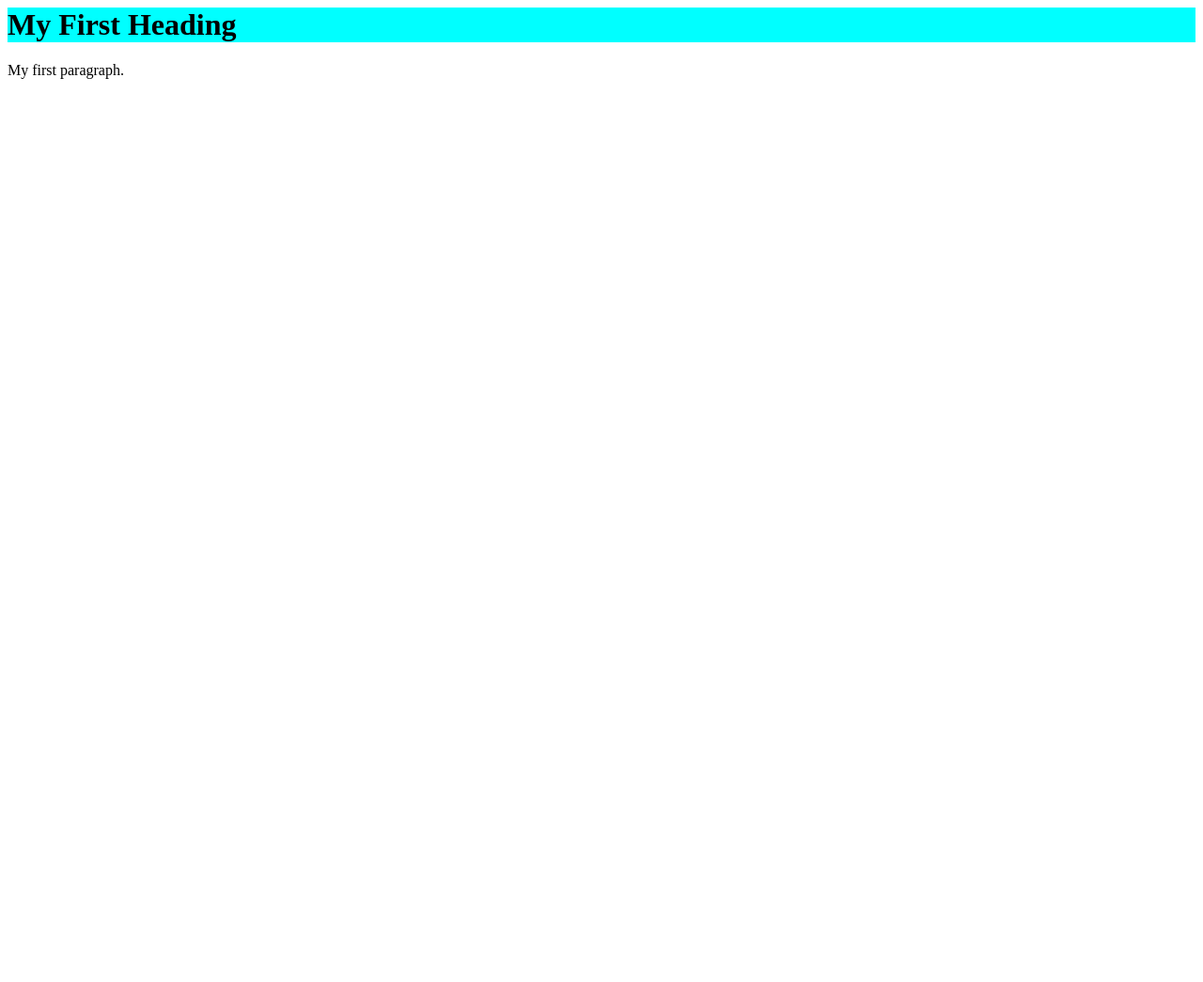
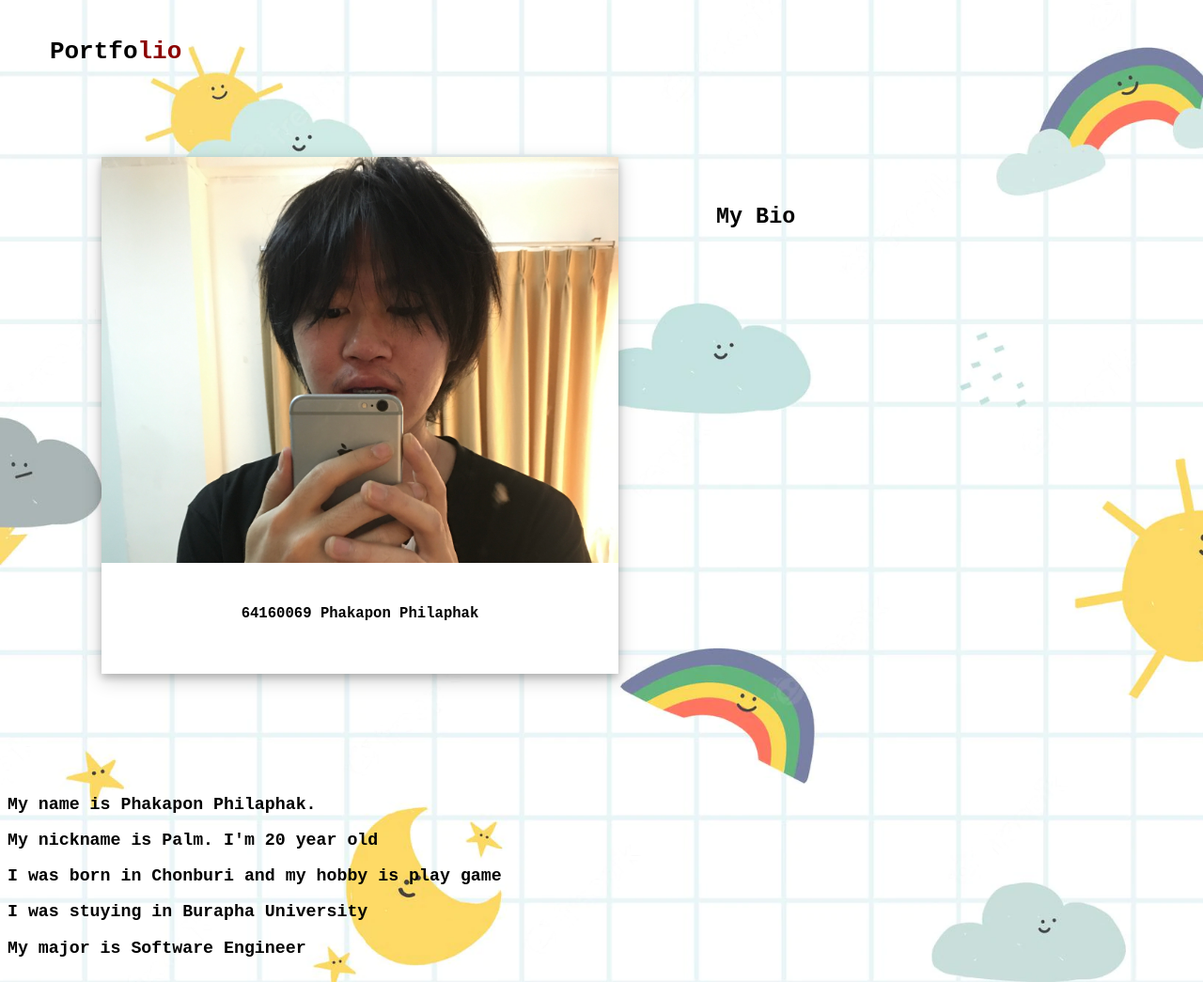
Before and after one commit to 64160069/88823764, a plain HTML site: page index.html in a window 1280 px wide. Shown: the whole page at 94% size. Before the commit the page ends 800 px from the top, so only its background shows below. Drawn offline with Linux system fonts and the light colour scheme.

Commit message:
Portfolio

```diff
--- a/index.html
+++ b/index.html
@@ -1,18 +1,38 @@
 <html>
 
 <head>
-    <title>Hello World</title>
-    <link rel="stlyesheet" href="style.css">
+    <title>Portfolio 64160069</title>
+    <link rel="stylesheet" href="style.css">
 </head>
 
+<body>
 
-<body>
-    <div>
+    <div class="div1">
+        <h1>Portfo<span>lio</span></h1>
+    </div>
 
-        <h1 style="background-color: aqua;">My First Heading</h1>
-        <p>My first paragraph.</p>
+    <div class="div2">
+        <img src="IMG_5589.JPG" alt="" style="width:100%">
+        <div class="container">
+            <p>64160069 Phakapon Philaphak</p>
+        </div>
+    </div>
+
+    <div class="MyBio">
+        <h2>My Bio</h2>
+    </div>
+
+    <div class="description">
+        <h3>My name is Phakapon Philaphak.</h3>
+        <h3>My nickname is Palm. I'm 20 year old</h3>
+        <h3>I was born in Chonburi and my hobby is play game</h3>
+        <h3>I was stuying in Burapha University</h3>
+        <h3>My major is Software Engineer</h3>
 
     </div>
+
+
+
 </body>
 
 </html>
--- /dev/null
+++ b/style.css
@@ -0,0 +1,60 @@
+body {
+    background-image: url(bg.JPG);
+    background-size: cover;
+}
+
+.div1 {
+    font-weight: bold;
+    font-family: monospace;
+    background-size: cover;
+    margin-top: 40;
+    margin-left: 20;
+}
+
+span {
+    color: darkred;
+}
+
+h1 {
+    display: flex;
+    padding-left: 2%;
+    margin-top: 2%;
+    font-size: xx-large;
+}
+
+.div2 {
+    margin-top: 80;
+    margin-left: 100;
+    background-color: white;
+    box-shadow: 0 4px 8px 0 rgba(0, 0, 0, 0.2), 0 6px 20px 0 rgba(0, 0, 0, 0.19);
+    margin-bottom: 110;
+    width: 550;
+    height: 550;
+    display: inline-block;
+}
+
+.MyBio {
+    display: inline-block;
+    padding-left: 100;
+    text-align: left;
+    vertical-align: 420;
+    font-family: monospace;
+    font-size: larger;
+    display: inline-block;
+}
+
+.description {
+    display: inline-block;
+    font-family: monospace;
+    vertical-align: 180;
+    font-size: larger;
+}
+
+div.container {
+    text-align: center;
+    padding: 10px 20px;
+    margin-top: 20;
+    font-weight: bold;
+    font-family: monospace;
+    font-size: larger;
+}
```
Also changed, not shown: IMG_5589.JPG (added), bg.jpg (added), 1 other file.
